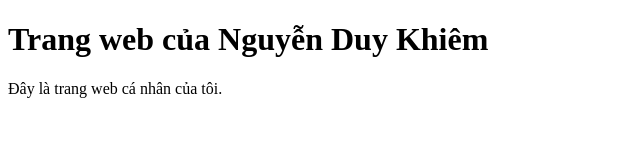
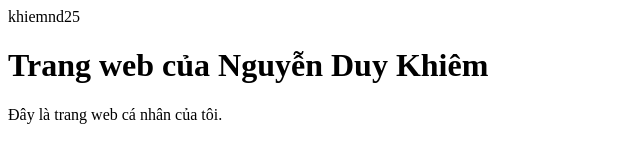
Before and after one commit to khiemnd25/khiemnd25.github.io, a plain HTML site: page index.html in a window 1280 px wide. Shown: the whole page, without its empty margins (0-640 px from the left). Drawn offline with Linux system fonts and the light colour scheme.

Commit message:
Update index.html

```diff
--- a/index.html
+++ b/index.html
@@ -6,6 +6,7 @@
     <title>Trang web của Nguyễn Duy Khiêm</title>
 </head>
 <body>
+    khiemnd25
     <h1>Trang web của Nguyễn Duy Khiêm</h1>
     <p>Đây là trang web cá nhân của tôi.</p>
 </body>
```
